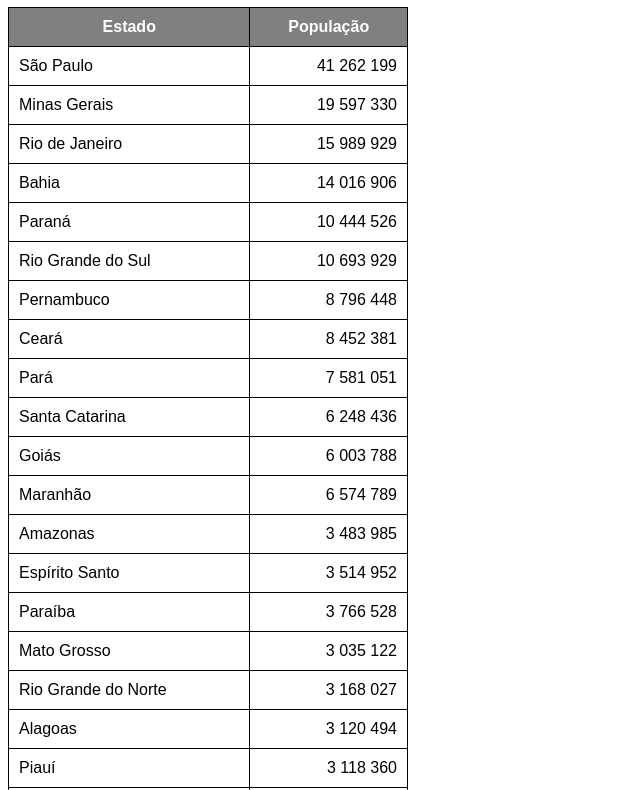
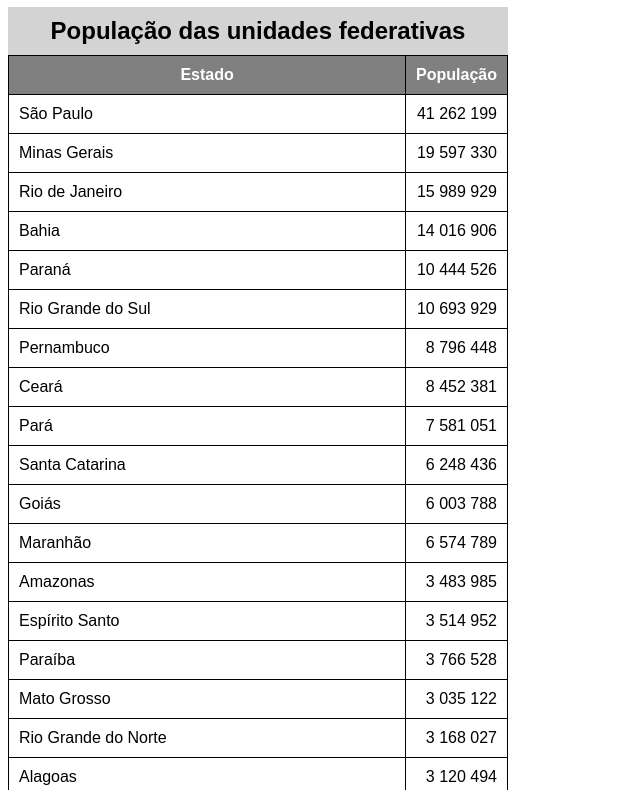
Before and after one commit to CamposJayme/html-css, a plain HTML site: page M3/ex023/tabela002.html in a window 1280 px wide. Shown: the part 73-863 px from the top of the page, without its empty margins (0-640 px from the left). Drawn offline with Linux system fonts and the light colour scheme.

Commit message:
atualizei tabela02

```diff
--- a/M3/ex023/tabela002.html
+++ b/M3/ex023/tabela002.html
@@ -11,13 +11,20 @@
         }
 
         table {
-            width: 400px;
+            width: 500px;
             border-collapse: collapse;
         }
 
         td, th {
             border: 1px solid black;
             padding: 10px;
+        }
+
+        caption {
+            font-size: 1.5em;
+            font-weight: bold;
+            padding: 10px;
+            background-color: lightgray;
         }
 
         thead, tfoot {
@@ -35,6 +42,7 @@
     <!--
         ANATOMIA PARA TABELAS GRANDES
         TABLE
+        CAPTION
             THEAD
                 TR, TD, TH
             TBODY
@@ -43,10 +51,11 @@
                 TR, TD, TH
     -->
     <table>
+        <caption>População das unidades federativas</caption>
         <thead>
             <tr>
-                <th>Estado</th>
-                <th>População</th>
+                <th scope="col">Estado</th>
+                <th scope="col" style="width: 50px;">População</th>
             </tr>
         </thead>
         <tbody>
@@ -161,7 +170,7 @@
         </tbody>
         <tfoot>
             <tr>
-                <th>Total de habitantes</th>
+                <th scope="row">Total de habitantes</th>
                 <td class="num"><strong>190 755 799</strong></td>
             </tr>
         </tfoot>
```
